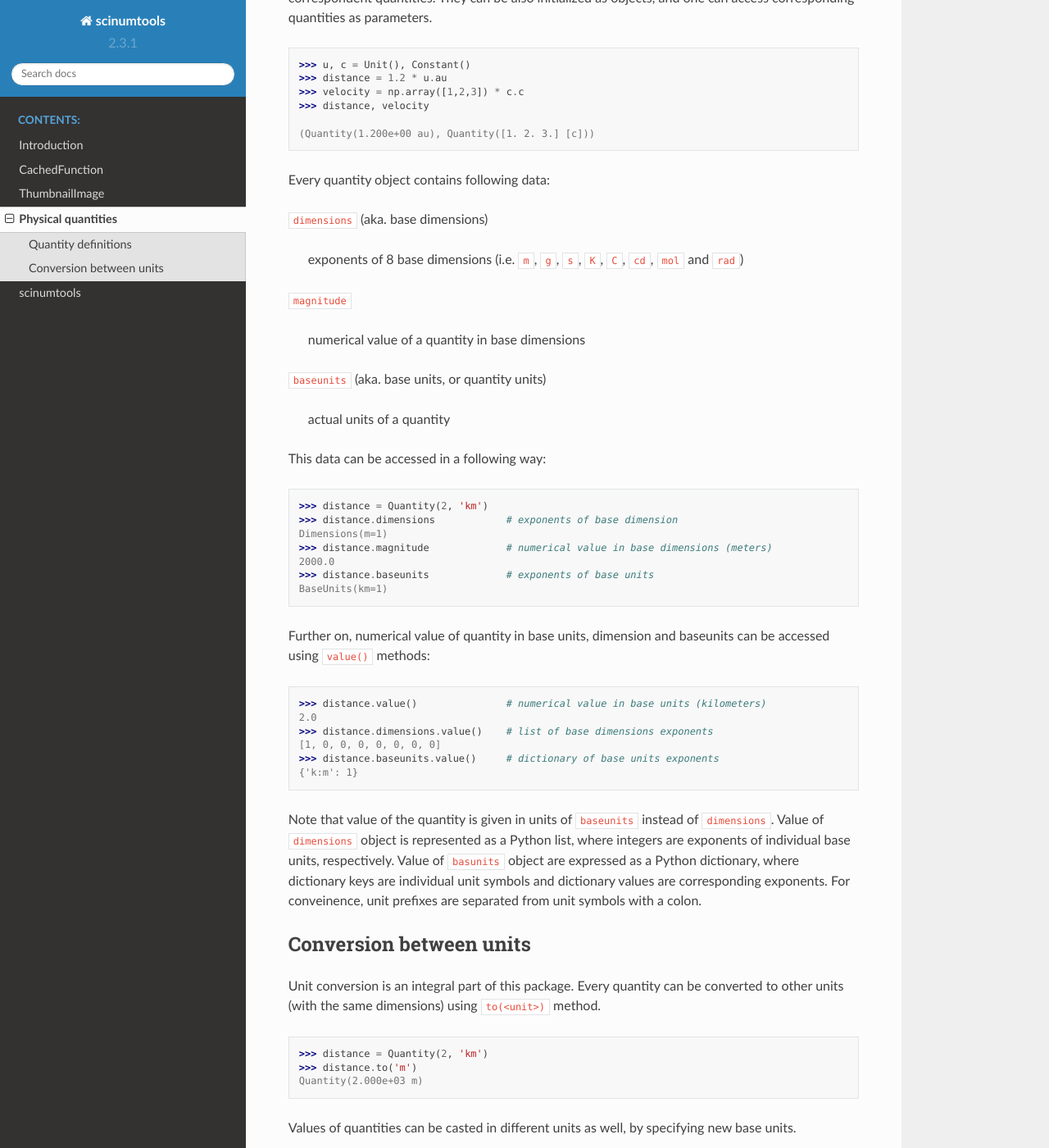
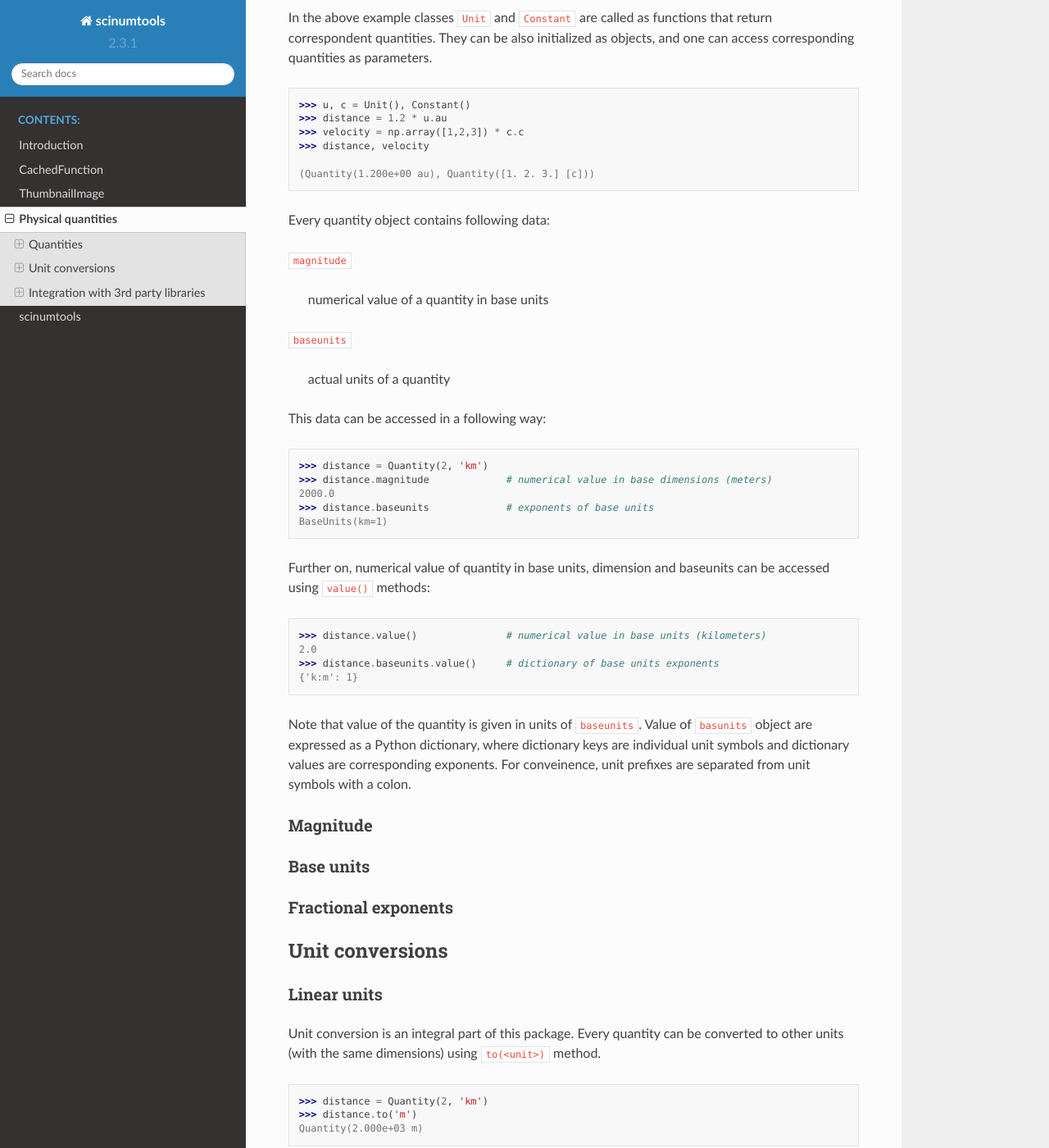
Before and after one commit to vrtulka23/scinumtools, a Sphinx documentation site: the page built from docs/source/quantity.rst, in a window 1280 px wide and 1400 px high, scrolled down 1961 px. Shown: the whole window at 82% size. Built offline with Sphinx 7.4.7 and the Read the Docs theme 2.0.0, drawn with Linux system fonts in a browser that asks for light colours; some of the changed text lies outside the part shown.

```diff
--- a/docs/source/quantity.rst
+++ b/docs/source/quantity.rst
@@ -46,8 +48,8 @@ Units can be used individually, or combined together using basic mathematical op
 * Units with prefixes: ``mg``, ``MJ``, ``kly``
 * Unit expressions: ``kg*m2/s2``, ``V/(C/s)``, ``1/Hz1:2``
 
-Quantity definitions
-^^^^^^^^^^^^^^^^^^^^
+Quantities
+^^^^^^^^^^
 
 Working with quantities is fairly straightforward and follows similar patters as other Python unit modules:
 
@@ -85,15 +87,11 @@ In the above example classes ``Unit`` and ``Constant`` are called as functions t
 
 Every quantity object contains following data:
 
-``dimensions`` (aka. base dimensions)
-
-  exponents of 8 base dimensions (i.e. ``m``, ``g``, ``s``, ``K``, ``C``, ``cd``, ``mol`` and ``rad``)
-
 ``magnitude``
 
-  numerical value of a quantity in base dimensions
+  numerical value of a quantity in base units
 
-``baseunits`` (aka. base units, or quantity units)
+``baseunits``
 
   actual units of a quantity
 
@@ -102,8 +100,6 @@ This data can be accessed in a following way:
 .. code-block::
 
    >>> distance = Quantity(2, 'km')
-   >>> distance.dimensions            # exponents of base dimension
-   Dimensions(m=1)
    >>> distance.magnitude             # numerical value in base dimensions (meters)
    2000.0
    >>> distance.baseunits             # exponents of base units
@@ -115,15 +111,25 @@ Further on, numerical value of quantity in base units, dimension and baseunits c
 
    >>> distance.value()               # numerical value in base units (kilometers)
    2.0
-   >>> distance.dimensions.value()    # list of base dimensions exponents
-   [1, 0, 0, 0, 0, 0, 0, 0]
    >>> distance.baseunits.value()     # dictionary of base units exponents
    {'k:m': 1}
 
-Note that value of the quantity is given in units of ``baseunits`` instead of ``dimensions``. Value of ``dimensions`` object is represented as a Python list, where integers are exponents of individual base units, respectively. Value of ``basunits`` object are expressed as a Python dictionary, where dictionary keys are individual unit symbols and dictionary values are corresponding exponents. For conveinence, unit prefixes are separated from unit symbols with a colon.
+Note that value of the quantity is given in units of ``baseunits``. Value of ``basunits`` object are expressed as a Python dictionary, where dictionary keys are individual unit symbols and dictionary values are corresponding exponents. For conveinence, unit prefixes are separated from unit symbols with a colon.
 
-Conversion between units
-^^^^^^^^^^^^^^^^^^^^^^^^
+Magnitude
+"""""""""
+
+Base units
+""""""""""
+
+Fractional exponents
+""""""""""""""""""""
+
+Unit conversions
+^^^^^^^^^^^^^^^^
+
+Linear units
+""""""""""""
 
 Unit conversion is an integral part of this package. Every quantity can be converted to other units (with the same dimensions) using ``to(<unit>)`` method.
 
@@ -139,3 +145,18 @@ Values of quantities can be casted in different units as well, by specifying new
 
    >>> distance.value('cm')
    200000.0
+
+Logarithmic units
+"""""""""""""""""
+
+Temperature units
+"""""""""""""""""
+
+Integration with 3rd party libraries
+^^^^^^^^^^^^^^^^^^^^^^^^^^^^^^^^^^^^
+
+NumPy arrays
+""""""""""""
+
+Decimal prescision
+""""""""""""""""""
```
Also changed, not shown: other parts of docs/source/quantity.rst (+2 -0 lines).
